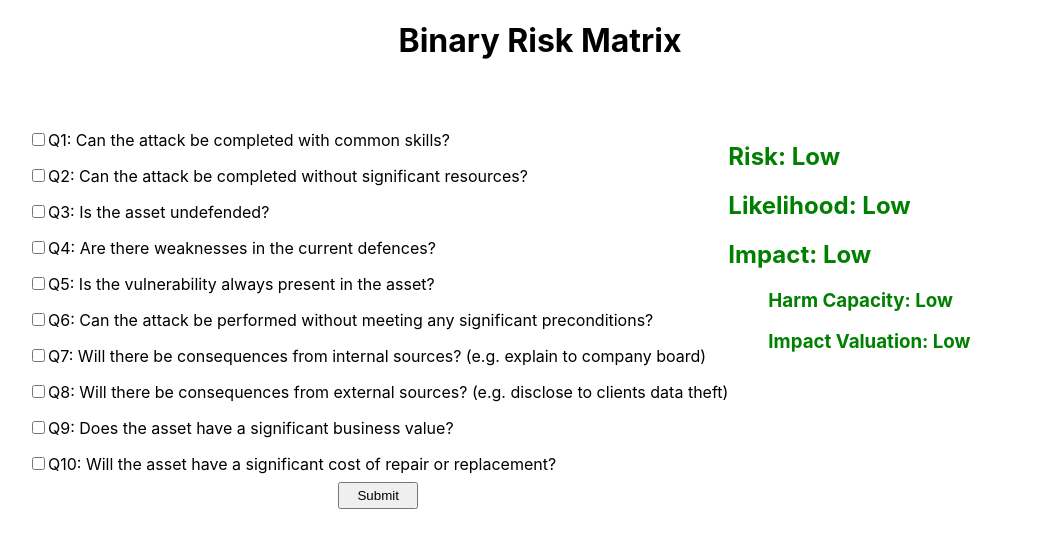
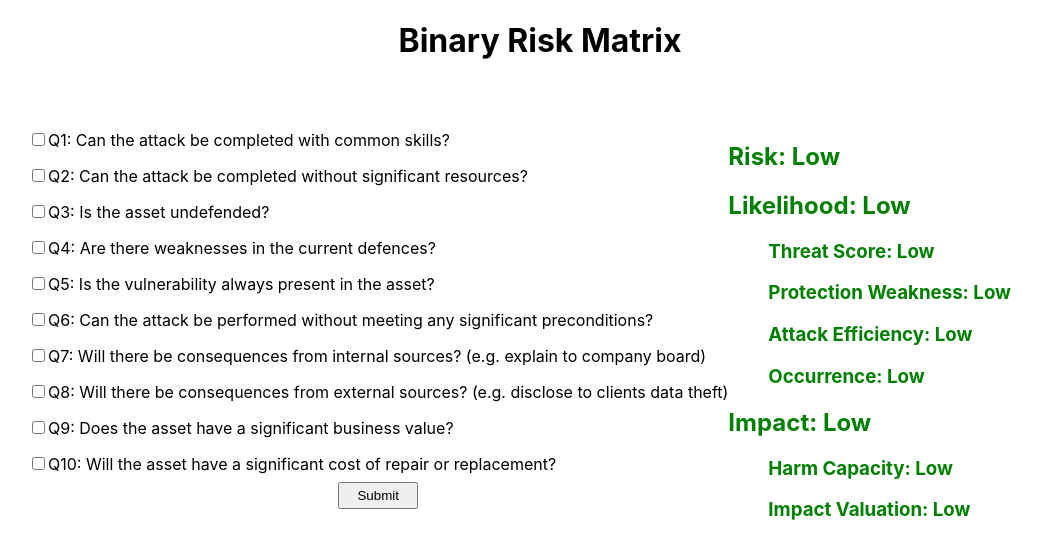
Before and after one commit to MatthewNobes/risk-matrix-generator, a React (Create React App) app: page / in a window 1280 px wide. Shown: the top 558 px of the page, without its empty margins (100-1142 px from the left). Built offline with nearby package versions, Linux system fonts and the light colour scheme.

Commit message:
Adding likelihood breakdown

```diff
--- a/src/Components/BinaryRiskMatrix/BinaryRiskMatrixForm.js
+++ b/src/Components/BinaryRiskMatrix/BinaryRiskMatrixForm.js
@@ -25,6 +25,11 @@ export default function BinaryRiskMatrixForm() {
     const [harmCapacity, appendHarmCapacity] = useState('Low');
     const [impactValuation, appendImpactValuation] = useState('Low');
 
+    const [threatScore, appendThreatScore] = useState('Low');
+    const [protectionWeakness, appendProtectionWeakness] = useState('Low');
+    const [attackEfficiency, appendAttackEfficiency] = useState('Low');
+    const [occurrence, appendOccurrence] = useState('Low');
+
     const handleChange = (value, appendFn) => {
         appendFn(!value);
     }
@@ -34,15 +39,20 @@ export default function BinaryRiskMatrixForm() {
         debugger;
 
         const values = [Q1, Q2, Q3, Q4, Q5, Q6, Q7, Q8, Q9, Q10];
-        const likelihood = calculateLikelihood(values);
+        const likelihoodResults = calculateLikelihood(values);
         const impactResults = calculateImpact(values);
         const risk = calculateRisk(likelihood, impactResults[2]);
 
         appendHarmCapacity(impactResults[0]);
         appendImpactValuation(impactResults[1]);
 
+        appendThreatScore(likelihoodResults[0]);
+        appendProtectionWeakness(likelihoodResults[1]);
+        appendAttackEfficiency(likelihoodResults[2]);
+        appendOccurrence(likelihoodResults[3]);
+
         appendRisk(risk);
-        appendLikelihood(likelihood);
+        appendLikelihood(likelihoodResults[4]);
         appendImpact(impactResults[2]);
     }
 
@@ -118,6 +128,33 @@ export default function BinaryRiskMatrixForm() {
                 >
                     Likelihood: {likelihood}
                 </h2>
+                <ul>
+                    <h3
+                        className="BinaryRiskMatrixResults-Measurement"
+                        style={{color: threatScore === 'Low' ? 'Green' : threatScore === 'Medium' ? 'Orange' : 'Red'}}
+                    >
+                        Threat Score: {threatScore}
+                    </h3>
+                    <h3
+                        className="BinaryRiskMatrixResults-Measurement"
+                        style={{color: protectionWeakness === 'Low' ? 'Green' : protectionWeakness === 'Medium' ? 'Orange' : 'Red'}}
+                    >
+                        Protection Weakness: {protectionWeakness}
+                    </h3>
+                    <h3
+                        className="BinaryRiskMatrixResults-Measurement"
+                        style={{color: attackEfficiency === 'Low' ? 'Green' : attackEfficiency === 'Medium' ? 'Orange' : 'Red'}}
+                    >
+                        Attack Efficiency: {attackEfficiency}
+                    </h3>
+                    <h3
+                        className="BinaryRiskMatrixResults-Measurement"
+                        style={{color: occurrence === 'Low' ? 'Green' : occurrence === 'Medium' ? 'Orange' : 'Red'}}
+                    >
+                        Occurrence: {occurrence}
+                    </h3>
+                </ul>
+
                 <h2
                     className="BinaryRiskMatrixResults-Measurement"
                     style={{color: impact === 'Low' ? 'Green' : impact === 'Medium' ? 'Orange' : 'Red'}}
--- a/src/Components/BinaryRiskMatrix/Likelihood.js
+++ b/src/Components/BinaryRiskMatrix/Likelihood.js
@@ -10,8 +10,8 @@ const calculateLikelihood = (values) => {
     const occurrence = calculateOccurrence(attackEfficiency, values[4], values[5]);
 
     const threatLikelihood = occurrence;
-    //const likelihoodResults = [threatScore, protectionWeakness, attackEfficiency, occurrence, threatLikelihood]; For future use.
-    return threatLikelihood;
+    const likelihoodResults = [threatScore, protectionWeakness, attackEfficiency, occurrence, threatLikelihood];
+    return likelihoodResults;
 }
 
 /**
```
